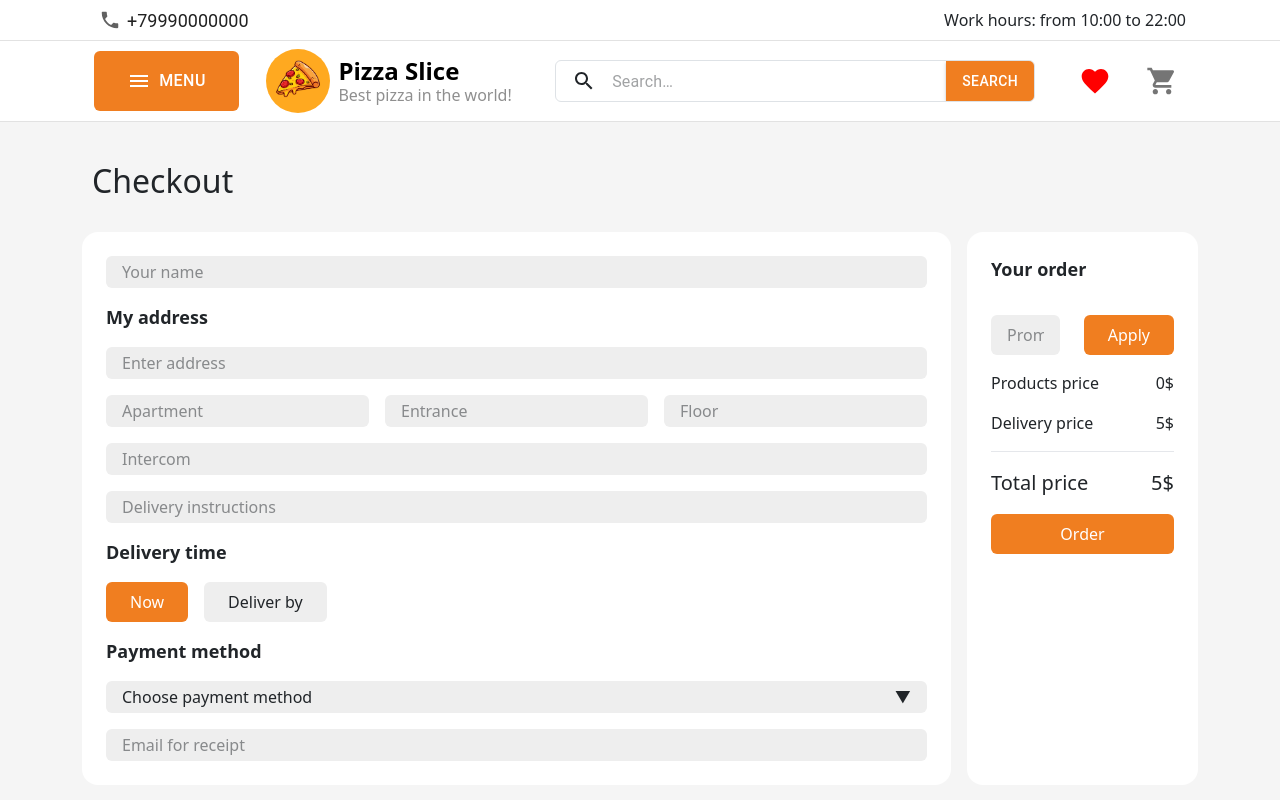
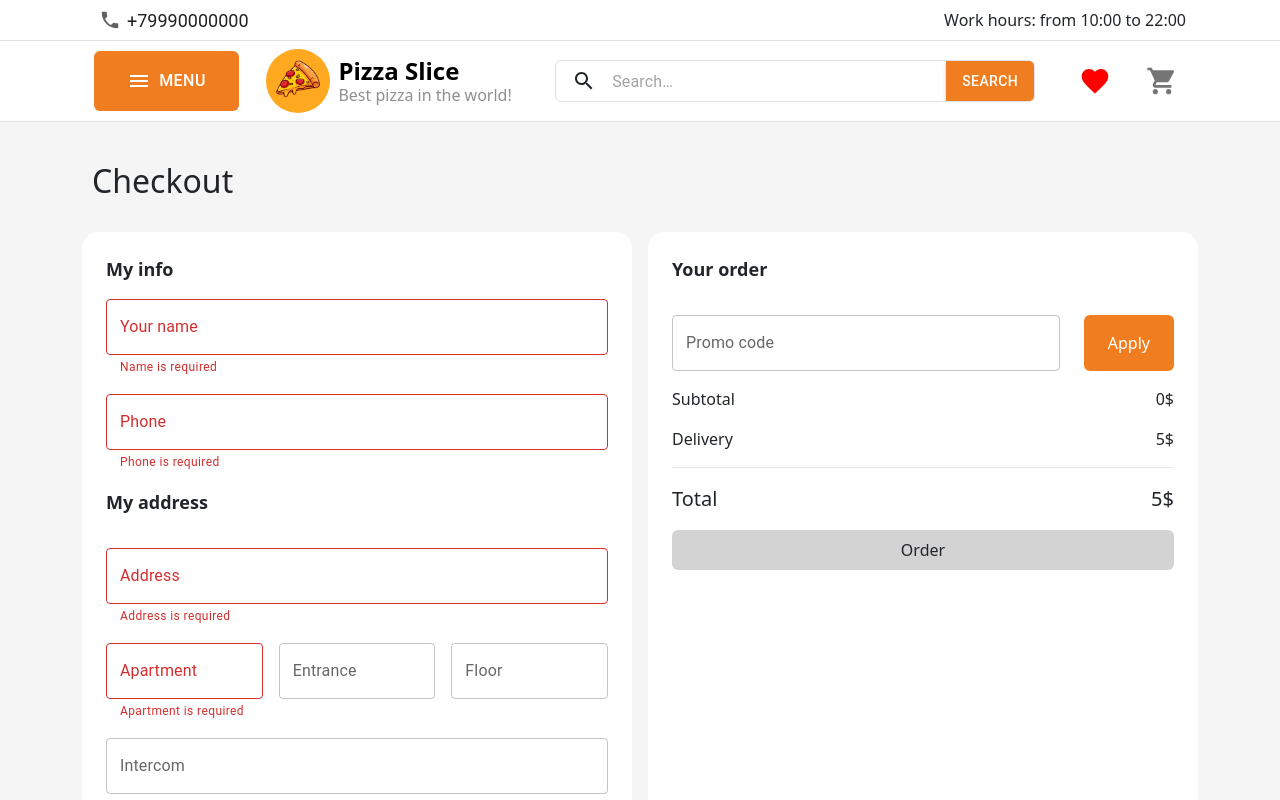
Before and after one commit to Koteykee/ReactPizza, a React (Vite) app: page /checkout in a window 1280 px wide. Shown: the top 800 px of the page. Built offline with nearby package versions, Linux system fonts and the light colour scheme.

Commit message:
Checkout done

```diff
--- a/package.json
+++ b/package.json
@@ -15,8 +15,10 @@
     "@hookform/resolvers": "^5.2.2",
     "@mui/icons-material": "^7.3.9",
     "@mui/material": "^7.3.9",
+    "@mui/x-date-pickers": "^8.27.2",
     "@tailwindcss/vite": "^4.2.2",
     "bootstrap": "^5.3.8",
+    "dayjs": "^1.11.20",
     "react": "^19.1.1",
     "react-bootstrap": "^2.10.10",
     "react-dom": "^19.1.1",
--- a/src/components/Cart/CheckoutPage.tsx
+++ b/src/components/Cart/CheckoutPage.tsx
@@ -1,69 +1,172 @@
-import { useState } from "react";
+import { useEffect, useState } from "react";
+import { useForm } from "react-hook-form";
+import { zodResolver } from "@hookform/resolvers/zod";
+import TextField from "@mui/material/TextField";
+import InputLabel from "@mui/material/InputLabel";
+import MenuItem from "@mui/material/MenuItem";
+import FormControl from "@mui/material/FormControl";
+import Select from "@mui/material/Select";
+import { AdapterDayjs } from "@mui/x-date-pickers/AdapterDayjs";
+import { LocalizationProvider } from "@mui/x-date-pickers/LocalizationProvider";
+import { DateTimePicker } from "@mui/x-date-pickers/DateTimePicker";
+import dayjs from "dayjs";
 import { useCartStore } from "../../stores/useCartStore";
 import { CheckoutItem } from "./CheckoutItem";
+import { checkoutSchema, type CheckoutFormData } from "./checkout.schema";
 
 export const CheckoutPage = () => {
-  const [isOpen, setIsOpen] = useState<boolean>(false);
-  const [selected, setSelected] = useState<string>("Choose payment method");
+  const {
+    register,
+    handleSubmit,
+    trigger,
+    getValues,
+    formState: { errors, isValid },
+  } = useForm<CheckoutFormData>({
+    resolver: zodResolver(checkoutSchema),
+    mode: "onChange",
+  });
+  const [selected, setSelected] = useState<string>("Card online");
   const [selectedDeliveryTime, setSelectedDeliveryTime] = useState<
     "now" | "deliverBy"
   >("now");
-  const options = ["Cash", "Card online", "Card to delivery"];
+  const [promoStatus, setPromoStatus] = useState<"idle" | "success" | "error">(
+    "idle",
+  );
+
+  const [promoMessage, setPromoMessage] = useState<string>("");
   const cart = useCartStore((state) => state.cart);
-  const productsPrice = Object.values(cart).reduce(
+  const subtotal = Object.values(cart).reduce(
     (sum, { item, quantity }) =>
       sum + (item.price - (item.discount ?? 0)) * quantity,
     0,
   );
-  const deliveryPrice = 5;
-  const totalPrice = productsPrice + deliveryPrice;
+  const discount = promoStatus === "success" ? 10 : 0;
+  const isFreeDelivery = subtotal - discount >= 25;
+  const deliveryPrice = isFreeDelivery ? 0 : 5;
+  const totalPrice = subtotal + deliveryPrice - discount;
+  const now = dayjs();
+  const nextHour = now.add(1, "hour");
+  const roundedMinutes = Math.ceil(nextHour.minute() / 15) * 15;
+  const initialDate = nextHour.minute(roundedMinutes).second(0);
+  const [date, setDate] = useState(initialDate);
+
+  const isDeliveryTimeValid = (selectedDate: dayjs.Dayjs) => {
+    const minTime = dayjs().add(1, "hour");
+    const maxTime = minTime.add(7, "day");
+    const hour = selectedDate.hour();
+
+    return (
+      selectedDate.isAfter(minTime) &&
+      selectedDate.isBefore(maxTime) &&
+      hour >= 11 &&
+      hour <= 22
+    );
+  };
+
+  const handleApplyPromo = async () => {
+    const isValid = await trigger("promo");
+
+    if (!isValid) return;
+
+    const promo = getValues("promo");
+    if (promo === "MINUS10") {
+      setPromoStatus("success");
+      setPromoMessage("Promo applied");
+    } else {
+      setPromoStatus("error");
+      setPromoMessage("Invalid promo");
+    }
+  };
+
+  const onSubmit = () => {
+    if (selectedDeliveryTime === "deliverBy" && !isDeliveryTimeValid(date)) {
+      alert("Invalid delivery time!");
+      return;
+    }
+    alert("Successes");
+  };
+
+  useEffect(() => {
+    trigger();
+  }, [trigger]);
 
   return (
-    <div className="container">
+    <form onSubmit={handleSubmit(onSubmit)} className="container">
       <h2 className="px-2.5 pt-10 pb-4">Checkout</h2>
-      <div className="flex gap-3 justify-between">
+      <div className="flex gap-3 justify-between pb-10">
         <div className="bg-white p-4 rounded-2xl w-full">
-          <input
-            type="text"
-            placeholder="Your name"
-            className="bg-[#eeeeee] w-full rounded px-3 py-1"
+          <p className="text-[18px] font-bold">My info</p>
+          <TextField
+            label="Your name"
+            variant="outlined"
+            fullWidth
+            {...register("name")}
+            error={!!errors.name}
+            helperText={errors.name?.message}
+          />
+          <TextField
+            label="Phone"
+            variant="outlined"
+            fullWidth
+            sx={{ mt: 2 }}
+            {...register("phone")}
+            error={!!errors.phone}
+            helperText={errors.phone?.message}
           />
           <p className="mt-3 text-[18px] font-bold">My address</p>
-          <input
-            type="text"
-            placeholder="Enter address"
-            className="bg-[#eeeeee] w-full rounded px-3 py-1"
+          <TextField
+            label="Address"
+            variant="outlined"
+            fullWidth
+            sx={{ mt: 2 }}
+            {...register("address")}
+            error={!!errors.address}
+            helperText={errors.address?.message}
           />
-          <div className="flex gap-3 my-3">
-            <input
-              type="text"
-              placeholder="Apartment"
-              className="bg-[#eeeeee] rounded px-3 py-1"
+          <div className="flex gap-3 mt-3">
+            <TextField
+              label="Apartment"
+              variant="outlined"
+              fullWidth
+              {...register("apartment")}
+              error={!!errors.apartment}
+              helperText={errors.apartment?.message}
             />
-            <input
-              type="text"
-              placeholder="Entrance"
-              className="bg-[#eeeeee] rounded px-3 py-1"
+            <TextField
+              label="Entrance"
+              variant="outlined"
+              fullWidth
+              {...register("entrance")}
+              error={!!errors.entrance}
             />
-            <input
-              type="text"
-              placeholder="Floor"
-              className="bg-[#eeeeee] rounded px-3 py-1"
+            <TextField
+              label="Floor"
+              variant="outlined"
+              fullWidth
+              {...register("floor")}
+              error={!!errors.floor}
             />
           </div>
-          <input
-            type="text"
-            placeholder="Intercom"
-            className="bg-[#eeeeee] w-full rounded px-3 py-1"
+          <TextField
+            label="Intercom"
+            variant="outlined"
+            fullWidth
+            sx={{ mt: 2 }}
+            {...register("intercom")}
+            error={!!errors.intercom}
           />
-          <input
-            type="text"
-            placeholder="Delivery instructions"
-            className="bg-[#eeeeee] w-full rounded px-3 py-1 mt-3"
+          <TextField
+            label="Delivery instructions"
+            variant="outlined"
+            fullWidth
+            sx={{ mt: 2 }}
+            {...register("instructions")}
+            error={!!errors.instructions}
           />
           <p className="mt-3 text-[18px] font-bold">Delivery time</p>
           <div className="inline-flex gap-3">
             <button
+              type="button"
               className={`px-4 py-2 font-medium rounded transition duration-200 ${
                 selectedDeliveryTime === "now"
                   ? "bg-[#f07e20] text-white"
@@ -74,6 +177,7 @@ export const CheckoutPage = () => {
               Now
             </button>
             <button
+              type="button"
               className={`px-4 py-2 font-medium rounded transition duration-200 ${
                 selectedDeliveryTime === "deliverBy"
                   ? "bg-[#f07e20] text-white"
@@ -83,35 +187,66 @@ export const CheckoutPage = () => {
             >
               Deliver by
             </button>
+            {selectedDeliveryTime === "deliverBy" && (
+              <LocalizationProvider dateAdapter={AdapterDayjs}>
+                <DateTimePicker
+                  label="Date & time"
+                  value={date}
+                  minDateTime={initialDate}
+                  maxDateTime={initialDate.add(7, "day")}
+                  shouldDisableTime={(time, view) => {
+                    if (view === "hours") {
+                      const hour = time.hour();
+                      return hour < 11 || hour > 22;
+                    }
+                    return false;
+                  }}
+                  minutesStep={15}
+                  onChange={(newValue) => newValue && setDate(newValue)}
+                  slotProps={{
+                    popper: {
+                      sx: {
+                        "& .Mui-selected": {
+                          backgroundColor: "#f07e20 !important",
+                          color: "#fff !important",
+                        },
+                        "& .MuiPickersDay-root:hover": {
+                          backgroundColor: "#f07e20 !important",
+                          color: "#fff !important",
+                        },
+                        "& .Mui-selected:hover": {
+                          backgroundColor: "#ffa734 !important",
+                        },
+                      },
+                    },
+                  }}
+                />
+              </LocalizationProvider>
+            )}
           </div>
           <p className="mt-3 text-[18px] font-bold">Payment method</p>
-          <div
-            className="flex justify-between items-center bg-[#eeeeee] px-3 py-1 rounded cursor-pointer"
-            onClick={() => setIsOpen(!isOpen)}
-          >
-            <span>{selected}</span>
-            <span>{isOpen ? "▲" : "▼"}</span>
-          </div>
-          {isOpen && (
-            <div className="bg-white border rounded shadow-md">
-              {options.map((option) => (
-                <div
-                  key={option}
-                  className="px-3 py-2 hover:bg-[#f07e20] hover:text-white cursor-pointer"
-                  onClick={() => {
-                    setSelected(option);
-                    setIsOpen(false);
-                  }}
-                >
-                  {option}
-                </div>
-              ))}
-            </div>
-          )}
-          <input
-            type="text"
-            placeholder="Email for receipt"
-            className="bg-[#eeeeee] w-full rounded px-3 py-1 mt-3"
+          <FormControl fullWidth>
+            <InputLabel id="payment-label">Choose payment method</InputLabel>
+            <Select
+              labelId="payment-label"
+              id="payment"
+              value={selected}
+              label="Choose payment method"
+              onChange={(e) => setSelected(e.target.value)}
+            >
+              <MenuItem value={"Cash"}>Cash</MenuItem>
+              <MenuItem value={"Card online"}>Card online</MenuItem>
+              <MenuItem value={"Card on delivery"}>Card on delivery</MenuItem>
+            </Select>
+          </FormControl>
+          <TextField
+            label="Email for receipt"
+            variant="outlined"
+            fullWidth
+            sx={{ mt: 2 }}
+            {...register("email")}
+            error={!!errors.email}
+            helperText={errors.email?.message}
           />
         </div>
         <div className="bg-white p-4 rounded-2xl w-full">
@@ -123,34 +258,71 @@ export const CheckoutPage = () => {
                 <CheckoutItem key={item.id} item={item} />
               ))}
           </div>
-          <div className="flex gap-4 my-3">
-            <input
-              type="text"
-              placeholder="Promocode"
-              className="bg-[#eeeeee] w-full rounded px-3 py-1"
+          <div className="flex gap-4 mt-3">
+            <TextField
+              label="Promo code"
+              variant="outlined"
+              fullWidth
+              {...register("promo")}
+              onChange={() => setPromoStatus("idle")}
             />
-            <button className="px-4 py-2 font-medium rounded bg-[#f07e20] hover:bg-[#ffa734] text-white">
+            <button
+              type="button"
+              onClick={handleApplyPromo}
+              className="px-4 py-2 font-medium rounded bg-[#f07e20] hover:bg-[#ffa734] text-white"
+            >
               Apply
             </button>
           </div>
+          {promoStatus !== "idle" && (
+            <div
+              className={`text-[16px] mt-1 ${
+                promoStatus === "success" ? "text-green-600" : "text-red-500"
+              }`}
+            >
+              {promoMessage}
+            </div>
+          )}
+          <div className="flex justify-between mt-3">
+            <p>Subtotal</p>
+            <p>{subtotal}$</p>
+          </div>
+          {promoStatus === "success" && (
+            <div className="flex justify-between">
+              <p>Promo code</p>
+              <p className="text-red-500">-{discount}$</p>
+            </div>
+          )}
           <div className="flex justify-between">
-            <p>Products price</p>
-            <p>{productsPrice}$</p>
-          </div>
-          <div className="flex justify-between">
-            <p>Delivery price</p>
-            <p>{deliveryPrice}$</p>
+            <p>Delivery</p>
+            <p className={isFreeDelivery ? "text-green-600" : ""}>
+              {isFreeDelivery ? "Free" : `${deliveryPrice}$`}
+            </p>
           </div>
           <div className="border-t border-gray-200"></div>
           <div className="flex justify-between mt-3">
-            <p className="font-medium text-[20px]">Total price</p>
+            <p className="font-medium text-[20px]">Total</p>
             <p className="font-medium text-[20px]">{totalPrice}$</p>
           </div>
-          <button className="text-center w-full px-4 py-2 font-medium rounded bg-[#f07e20] hover:bg-[#ffa734] text-white">
+          <button
+            type="submit"
+            disabled={
+              !isValid ||
+              (selectedDeliveryTime === "deliverBy" &&
+                !isDeliveryTimeValid(date))
+            }
+            className={`text-center w-full px-4 py-2 font-medium rounded ${
+              !isValid ||
+              (selectedDeliveryTime === "deliverBy" &&
+                !isDeliveryTimeValid(date))
+                ? "bg-[#d3d3d3] cursor-not-allowed"
+                : "bg-[#f07e20] hover:bg-[#ffa734] text-white"
+            }`}
+          >
             Order
           </button>
         </div>
       </div>
-    </div>
+    </form>
   );
 };
--- /dev/null
+++ b/src/components/Cart/checkout.schema.ts
@@ -0,0 +1,34 @@
+import { z } from "zod";
+
+export const checkoutSchema = z.object({
+  name: z
+    .string()
+    .trim()
+    .max(30, { message: "Name must be at most 30 characters" })
+    .nonempty("Name is required"),
+  phone: z
+    .string()
+    .trim()
+    .nonempty("Phone is required")
+    .regex(/^\+?[0-9\s\-()]{7,20}$/, {
+      message: "Invalid phone number",
+    }),
+  address: z
+    .string()
+    .trim()
+    .max(60, { message: "Address must be at most 60 characters" })
+    .nonempty("Address is required"),
+  apartment: z
+    .string()
+    .trim()
+    .max(10, { message: "Apartment must be at most 10 characters" })
+    .nonempty("Apartment is required"),
+  entrance: z.string().trim().max(10).optional(),
+  floor: z.string().trim().max(2).optional(),
+  intercom: z.string().trim().max(10).optional(),
+  instructions: z.string().trim().max(50).optional(),
+  email: z.string().trim().email("Invalid email").optional(),
+  promo: z.string().trim().optional(),
+});
+
+export type CheckoutFormData = z.infer<typeof checkoutSchema>;
```
Also changed, not shown: 1 other file (tests, documents, lock files or other folders).
